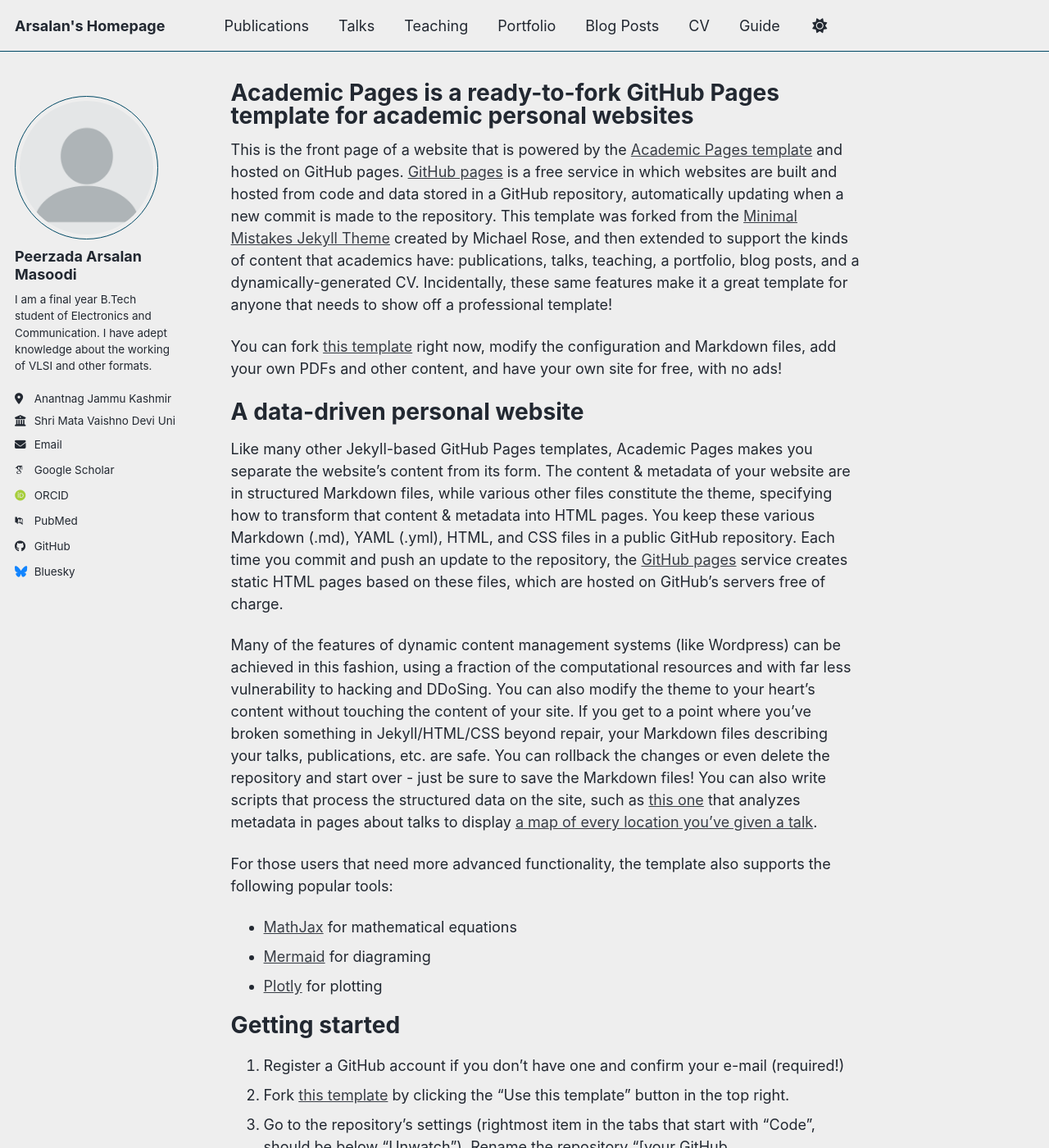
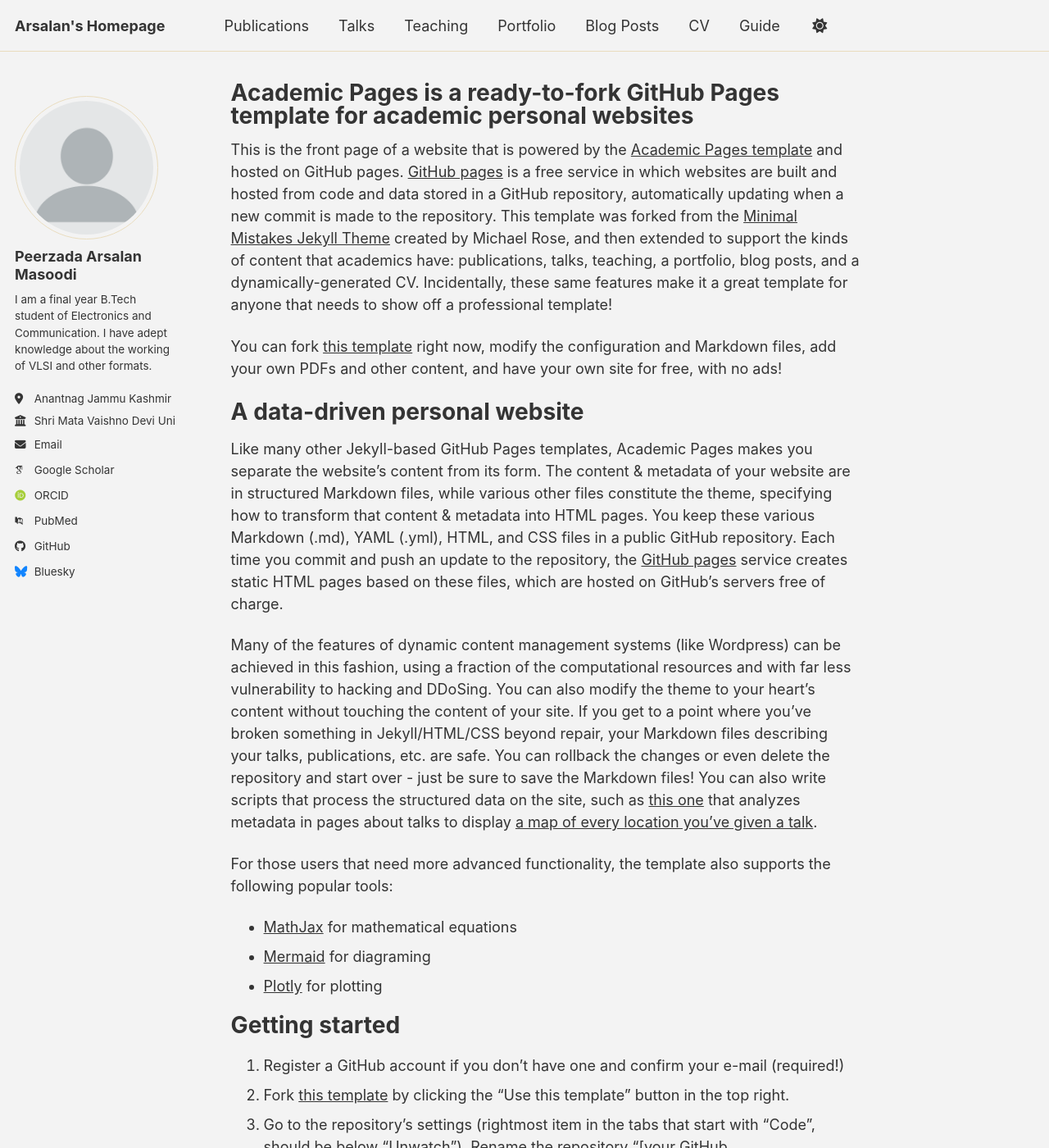
Before and after one commit to voidthecryptic/voidthecryptic.github.io, a Jekyll site: the page built from _pages/about.md, in a window 1280 px wide and 1400 px high. Shown: the whole window at 82% size. Built offline with Jekyll 4.4.1, drawn with Linux system fonts in a browser that asks for light colours; some web fonts are replaced; a script bundle is joined from its source files by our own code; library files that are not in the unit come from our copies.

Commit message:
Update _config.yml

```diff
--- a/_config.yml
+++ b/_config.yml
@@ -8,7 +8,7 @@
 
 # Basic Site Settings
 locale                   : "en-US"
-site_theme               : "air" # the available themes options are "default", "air", "sunrise", "mint", "dirt" and "contrast"
+site_theme               : "dirt" # the available themes options are "default", "air", "sunrise", "mint", "dirt" and "contrast"
 title                    : "Arsalan's Homepage"
 title_separator          : "-"
 name                     : &name "Peerzada Arsalan Masoodi"
```
